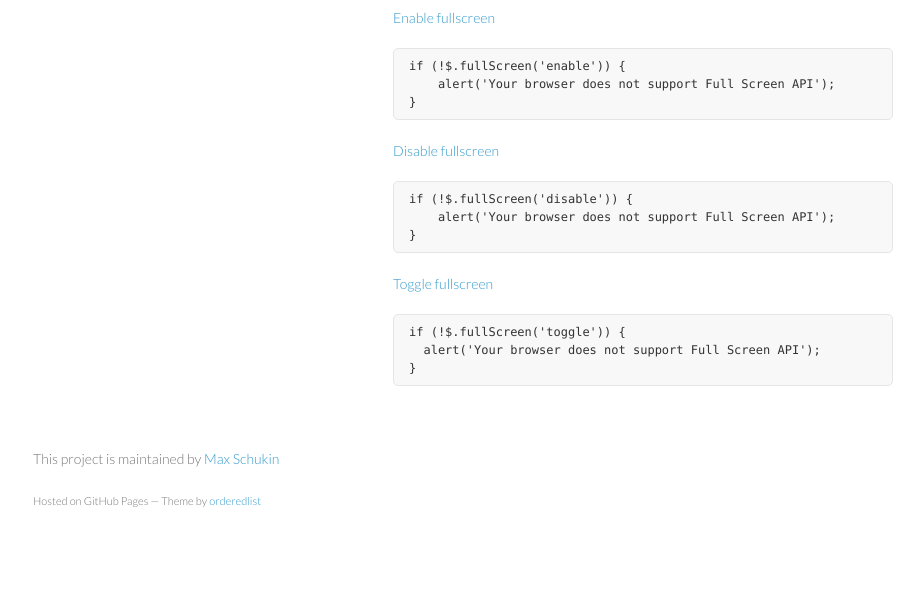
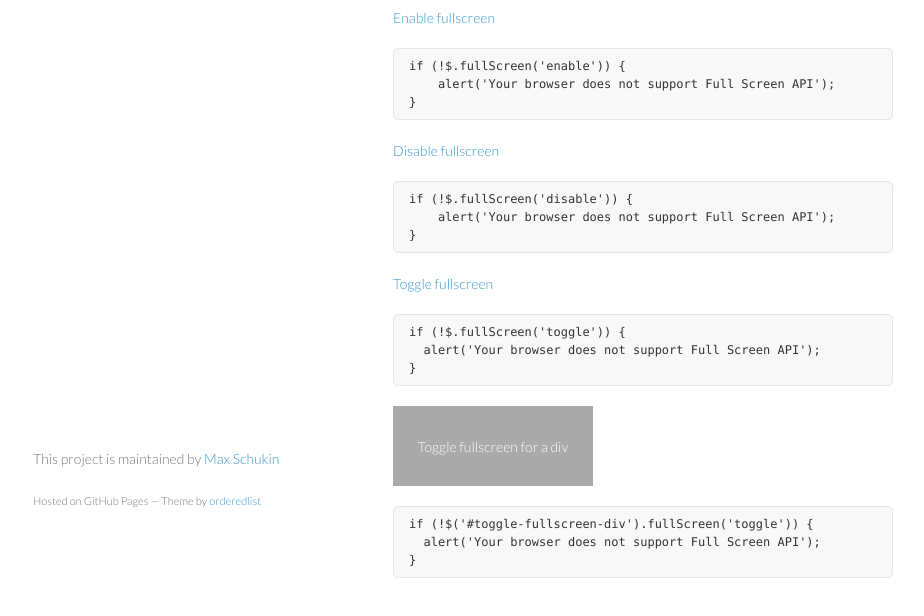
Before and after one commit to rumf/jQuery-fullscreen-plugin, a plain HTML site: page index.html in a window 1280 px wide. Shown: the part 220-836 px from the top of the page, without its empty margins (177-1101 px from the left). Before the commit the page ends 800 px from the top, so only its background shows below. Drawn offline with nearby package versions, Linux system fonts and the light colour scheme.

Commit message:
demo update

```diff
--- a/index.html
+++ b/index.html
@@ -49,6 +49,13 @@ if (!$.fullScreen('disable')) {
 if (!$.fullScreen('toggle')) {
   alert('Your browser does not support Full Screen API');
 }</pre></p>
+          <p>
+            <div class="link" id="toggle-fullscreen-div">Toggle fullscreen for a div</div>
+          <pre>
+if (!$('#toggle-fullscreen-div').fullScreen('toggle')) {
+  alert('Your browser does not support Full Screen API');
+}</pre></p>
+
       </section>
       <footer>
         <p>This project is maintained by <a href="https://github.com/rumf">Max Schukin</a></p>
@@ -89,6 +96,12 @@ if (!$.fullScreen('toggle')) {
           }
           return false;
         });
+
+        $('#toggle-fullscreen-div').on('click', function(){
+          if (!$(this).fullScreen('toggle')) {
+            alert('Your browser does not support Full Screen API');
+          }
+        });
       });
     </script>
   </body>
--- a/javascripts/jquery.fullscreen-min.js
+++ b/javascripts/jquery.fullscreen-min.js
@@ -1,8 +1,8 @@
 /**
 * @name jQuery Simple Fullscreen Plugin
 * @author Max Schukin
-* @version 1.0
+* @version 1.1
 * @url https://github.com/rumf/jQuery-fullscreen-plugin/
 * @license MIT License
 */
-(function(a,b){function d(){return this.init()}var c={enable:function(){return this.setFullScreen(),!0},disable:function(){return this.cancelFullScreen(),!0},toggle:function(){return this.toggleFullScreen(),!0},state:function(){return this.getState()?"fullscreen":"normal"}};d.prototype={init:function(){var a=b.documentElement;return this.cancelFunc=b.cancelFullScreen||b.webkitCancelFullScreen||b.mozCancelFullScreen,this.cancelFunc?(this.supported=!0,this.fullscreenFunc=a.requestFullScreen||a.webkitRequestFullScreen||a.mozRequestFullScreen):this.supported=!1,this.supported},getState:function(){return b.fullScreen||b.webkitIsFullScreen||b.mozFullScreen},setFullScreen:function(){this.fullscreenFunc.call(b.documentElement)},cancelFullScreen:function(){this.cancelFunc.call(b)},toggleFullScreen:function(){this.getState()?this.cancelFullScreen():this.setFullScreen()}},a.fullScreen=function(e){var f=a(b).data("plugin_fullScreen");return f||(f=new d),e&&f.supported?c[e]?c[e].call(f):void 0:f.supported}})(jQuery,document)
+(function(a,b){function d(a){return this.init(a)}var c={enable:function(){return this.s(),!0},disable:function(){return this.l(),!0},toggle:function(){return this.t(),!0},state:function(){return this.m()?"fullscreen":"normal"}};d.prototype={init:function(a){return this.element=a,this.k=b.cancelFullScreen||b.webkitCancelFullScreen||b.mozCancelFullScreen,this.k?(this.p=!0,this.x=a.requestFullScreen||a.webkitRequestFullScreen||a.mozRequestFullScreen):this.p=!1,this.p},m:function(){return b.fullScreen||b.webkitIsFullScreen||b.mozFullScreen},s:function(){this.x.call(this.element)},l:function(){this.k.call(b)},t:function(){this.m()?this.l():this.s()}},a.fullScreen=a.fn.fullScreen=function(e){var f;f=typeof this!="object"||this==b?b.documentElement:this[0];var g=a(f).data("plugin_fullScreen");return g||(g=new d(f),a(f).data("plugin_fullScreen",g)),e&&g.p?c[e]?c[e].call(g):void 0:g.p}})(jQuery,document)
--- a/stylesheets/styles.css
+++ b/stylesheets/styles.css
@@ -187,6 +187,20 @@ footer {
   bottom:50px;
 }
 
+#toggle-fullscreen-div {
+  width:200px;
+  height:50px;
+  background-color:#aaa;
+  color:#fff;
+  text-align:center;
+  padding-top:30px;
+  margin-bottom:20px;
+}
+
+.link {
+  cursor:pointer;
+}
+
 @media print, screen and (max-width: 960px) {
 
   div.wrapper {
```
